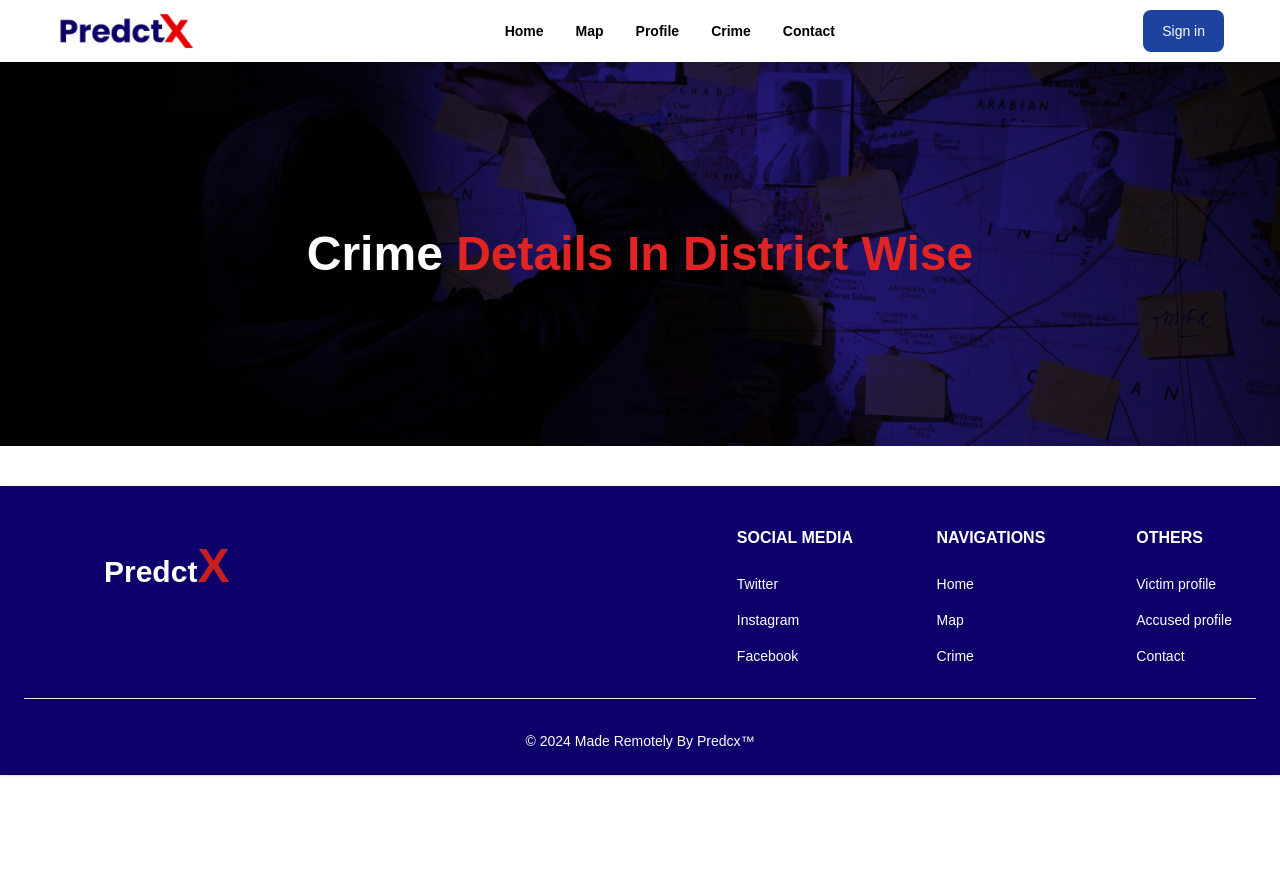
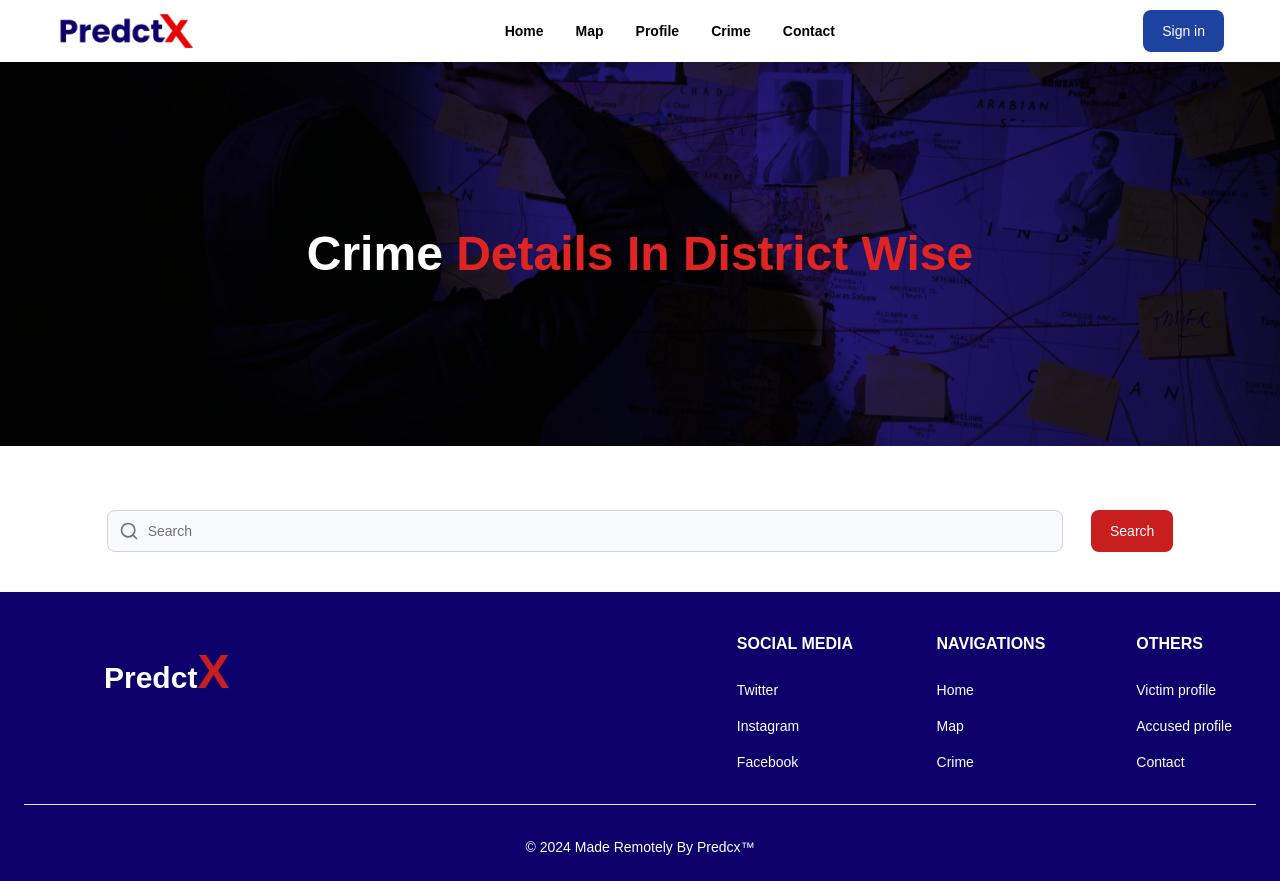
Before and after one commit to securedapp-github/PredictX, a React (Create React App) app in the folder frontend/: page /profile in a window 1280 px wide. Before the commit the page ends 800 px from the top, so only its background shows below. Built offline with nearby package versions, Linux system fonts and the light colour scheme.

Commit message:
Profile page search button completed

```diff
--- a/frontend/src/Pages/Profile.js
+++ b/frontend/src/Pages/Profile.js
@@ -1,4 +1,6 @@
 import React from 'react'
+import { Button, TextInput } from "flowbite-react";
+import { FiSearch } from "react-icons/fi";
 import ProfileHeroImg from '../Images/ProfileHeroImg.png';
 
 export default function Profile() {
@@ -13,6 +15,14 @@ export default function Profile() {
     </div>
 
 
+    <div className="w-full flex justify-center items-center mt-16">
+    <div className='w-5/6 flex flex-row gap-7'>
+    <TextInput id="email4" type="email" icon={FiSearch} placeholder="Search" required className='w-11/12'/>
+      <Button color="failure">Search</Button>
+
+    </div>
+
+    </div>
 
 
     </div>
```
